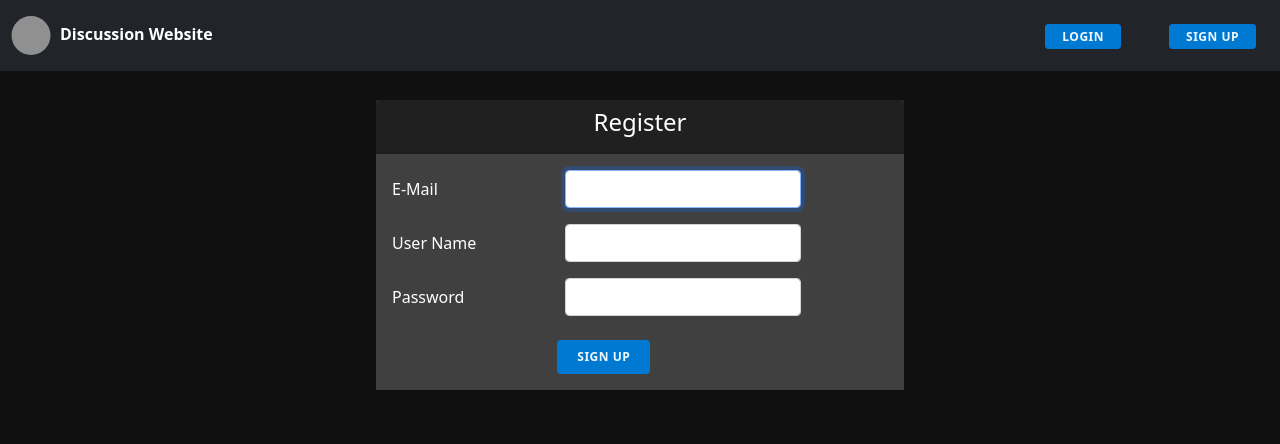
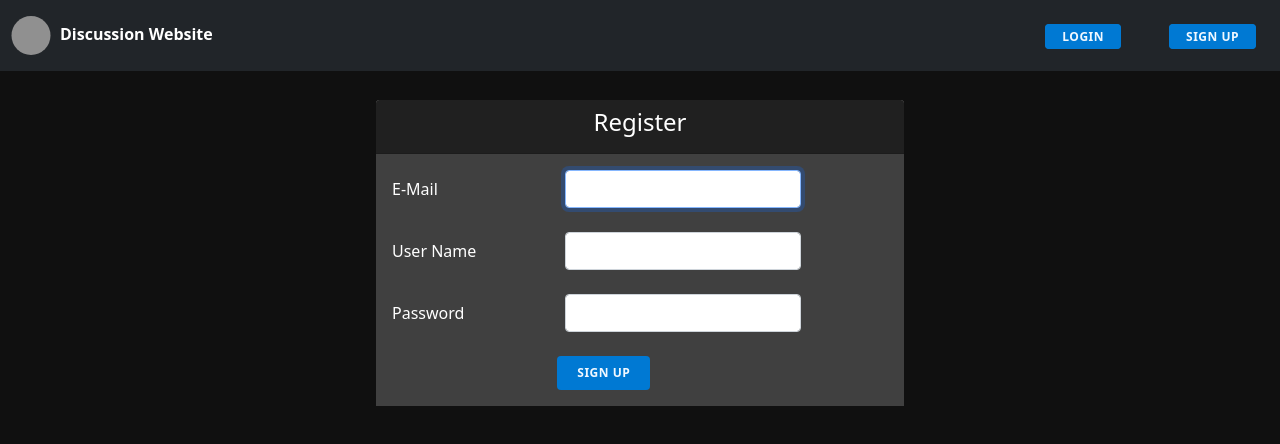
Before and after one commit to piotrpoleszak/discussionWebsite-frontend, an Angular app: page /signup in a window 1280 px wide. Shown: the top 444 px of the page. Built offline with nearby package versions, Linux system fonts and the light colour scheme.

Commit message:
Login styling

```diff
--- a/src/app/auth/login/login.component.html
+++ b/src/app/auth/login/login.component.html
@@ -14,7 +14,7 @@
                             </div>
                         </div>
 
-                        <div class="form-group row mt-5">
+                        <div class="form-group row mt-4">
                             <label for="password" class="col-md-4 col-form-label text-md-right">Password</label>
                             <div class="col-md-6">
                                 <input type="password" id="password" class="form-control" name="password" required>
--- a/src/app/auth/signup/signup.component.html
+++ b/src/app/auth/signup/signup.component.html
@@ -15,14 +15,14 @@
                             </div>
                         </div>
 
-                        <div class="form-group row mt-3">
+                        <div class="form-group row mt-4">
                             <label class="col-md-4 col-form-label text-md-right">User Name</label>
                             <div class="col-md-6">
                                 <input type="text" [formControlName]="'username'" class="form-control" required autofocus>
                             </div>
                         </div>
 
-                        <div class="form-group row mt-3">
+                        <div class="form-group row mt-4">
                             <label for="password" class="col-md-4 col-form-label text-md-right">Password</label>
                             <div class="col-md-6">
                                 <input type="password" [formControlName]="'password'" id="password" class="form-control" name="password" required>
```
